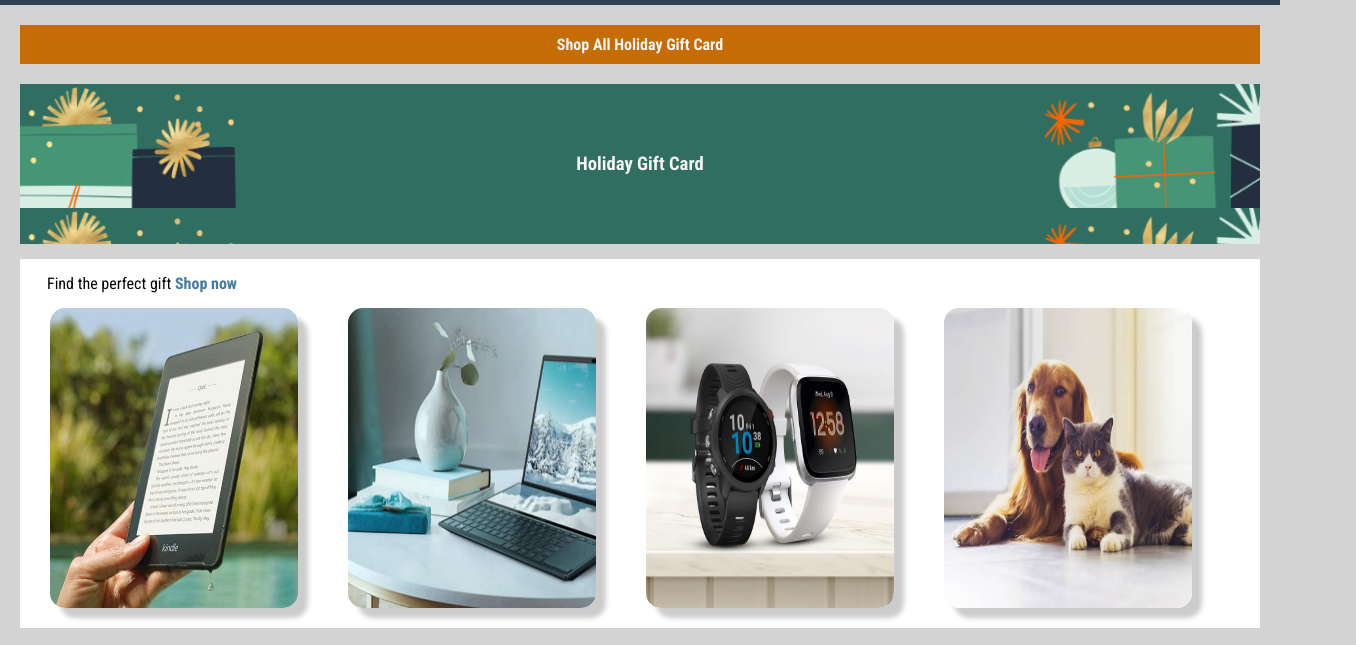
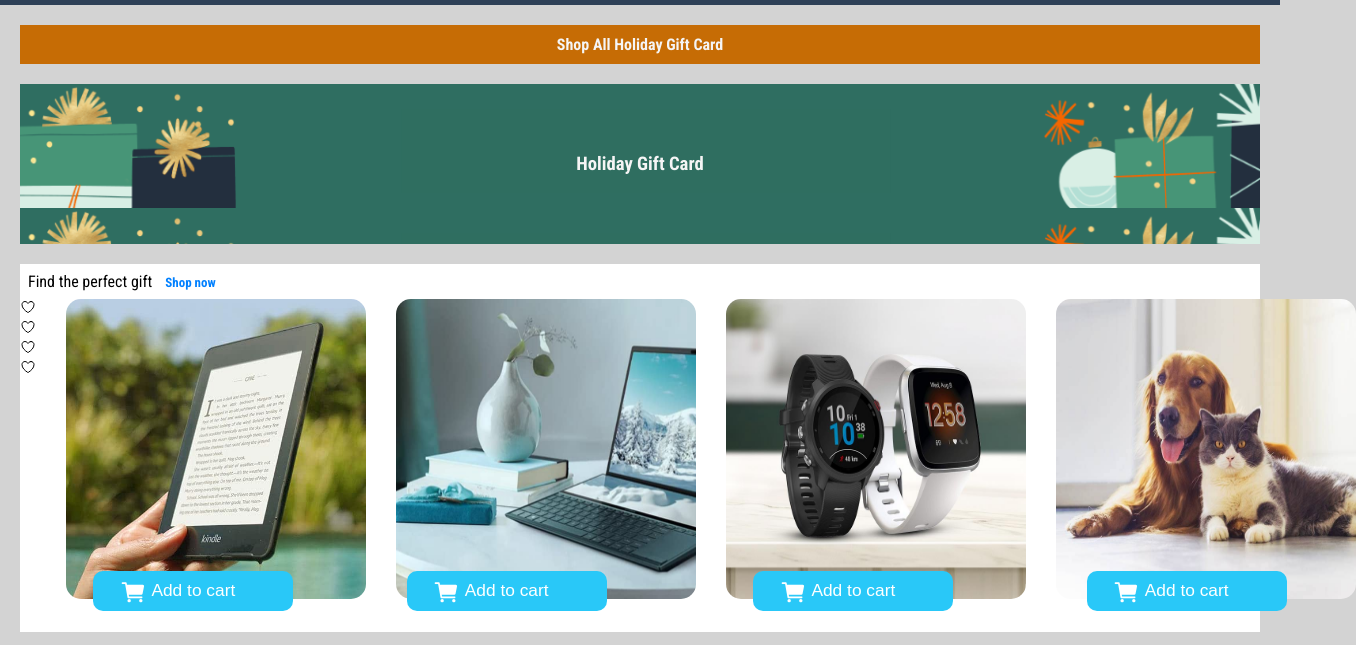
Before and after one commit to ildestram/u1-w2-amazon, a plain HTML site: page index.html in a window 1280 px wide. Shown: the part 86-731 px from the top of the page, 1356 px wide, since content can reach past the window. Drawn offline with nearby package versions, Linux system fonts and the light colour scheme.

Commit message:
second commit

```diff
--- a/index.html
+++ b/index.html
@@ -33,13 +33,64 @@
             </div>
         </div>
 
-        <div class="carousel">
+        <!-- <div class="carousel">
             <p>Find the perfect gift <span><a href="#">Shop now</a></span></p>
             <div class="carousel-images">
                 <img src="./assets/img_1.jpg" alt="Kindle">
                 <img src="./assets/img_2.jpg" alt="Laptop">
                 <img src="./assets/img_3.jpg" alt="Watch">
                 <img src="./assets/img_4.jpg" alt="Dog and Cat">
+            </div>
+        </div> -->
+
+        <div class="first-container">
+            <div class="top">
+                <p>Find the perfect gift<a href="#" class="buy"><span class="sp">Shop now</span></a></p>
+            </div>
+            <div class="products">
+                <div class="buttons">
+                    <a href="#">
+                        <button class="first-button">
+                            <ion-icon name="cart" class="cart"></ion-icon>
+                            <p>Add to cart</p>
+                        </button>
+                    </a>
+                    <a href="#">
+                        <button class="second-button">
+                            <ion-icon name="cart" class="cart"></ion-icon>
+                            <p>Add to cart</p>
+                        </button>
+                    </a>
+                    <a href="#">
+                        <button class="third-button">
+                            <ion-icon name="cart" class="cart"></ion-icon>
+                            <p>Add to cart</p>
+                        </button>
+                    </a>
+                    <a href="#">
+                        <button class="fourth-button">
+                            <ion-icon name="cart" class="cart"></ion-icon>
+                            <p>Add to cart</p>
+                        </button>
+                    </a>
+                    <div class="heart-icon">
+                        <ion-icon name="heart-outline" class="heart"></ion-icon>
+                    </div>
+                    <div class="heart-icon2">
+                        <ion-icon name="heart-outline" class="heart"></ion-icon>
+                    </div>
+                    <div class="heart-icon3">
+                        <ion-icon name="heart-outline" class="heart"></ion-icon>
+                    </div>
+                    <div class="heart-icon4">
+                        <ion-icon name="heart-outline" class="heart"></ion-icon>
+                    </div>
+                </div>
+
+                <img src="./assets/img_1.jpg" alt="">
+                <img src="./assets/img_2.jpg" alt="">
+                <img src="./assets/img_3.jpg" alt="">
+                <img src="./assets/img_4.jpg" alt="">
             </div>
         </div>
 
@@ -181,5 +232,13 @@
         </div>
     </footer>
 
+
+
+
+
+
+    <script type="module" src="https://unpkg.com/ionicons@5.5.2/dist/ionicons/ionicons.esm.js"></script>
+<script nomodule src="https://unpkg.com/ionicons@5.5.2/dist/ionicons/ionicons.js"></script>
+
 </body>
 </html>
--- a/style.css
+++ b/style.css
@@ -275,3 +275,129 @@ footer div {
 .first {
     margin-top: 15px;
 }
+
+.first-container {
+    margin: auto;
+    width: 100%;
+    height: 23em;
+    justify-content: space-between;
+    background-color: rgb(255,255,255);
+    margin-top: 20px;
+    position: relative;
+}
+
+.top p {
+    padding-top: 0.5em;
+    padding-left: 0.5em;
+    font-size: 1em;
+}
+
+.buy {
+    padding-left: 1em;
+    font-size: 13px;
+}
+
+.sp {
+    color: rgb(0,128,255);
+}
+
+.products {
+    display: flex;
+    justify-content: space-around;
+    padding-right: 2em;
+    padding-top: 0.5em;
+}
+
+.products img {
+    height: 300px;
+    width: 300px;
+    border-radius: 15px 15px 15px 15px;
+}
+
+.first-button {
+    z-index: 9888;
+    position: absolute;
+    top: 23em;
+    left: 5.5em;
+    width: 200px;
+    border-radius: 10px;
+    height: 40px;
+    text-align: center;
+    border-style: none;
+    background-color: rgb(41,200,248);
+    cursor: pointer;
+}
+
+.first-button p {
+    position: relative;
+    font-size: 1.3em;
+    color: white;
+}
+
+.cart {
+    position: absolute;
+    top: 0.3em;
+    left: 1em;
+    font-size: 2em;
+    color: white;
+}
+
+.second-button {
+    z-index: 9888;
+    position: absolute;
+    top: 23em;
+    left: 29em;
+    width: 200px;
+    border-radius: 10px;
+    height: 40px;
+    text-align: center;
+    border-style: none;
+    background-color: rgb(41,200,248);
+    cursor: pointer;
+}
+
+.second-button p {
+    position: relative;
+    font-size: 1.3em;
+    color: white;
+}
+
+.third-button {
+    z-index: 9888;
+    position: absolute;
+    top: 23em;
+    left: 55em;
+    width: 200px;
+    border-radius: 10px;
+    height: 40px;
+    text-align: center;
+    border-style: none;
+    background-color: rgb(41,200,248);
+    cursor: pointer;
+}
+
+.third-button p {
+    position: relative;
+    font-size: 1.3em;
+    color: white;
+}
+
+.fourth-button {
+    z-index: 9888;
+    position: absolute;
+    top: 23em;
+    left: 80em;
+    width: 200px;
+    border-radius: 10px;
+    height: 40px;
+    text-align: center;
+    border-style: none;
+    background-color: rgb(41,200,248);
+    cursor: pointer;
+}
+
+.fourth-button p {
+    position: relative;
+    font-size: 1.3em;
+    color: white;
+}
```
